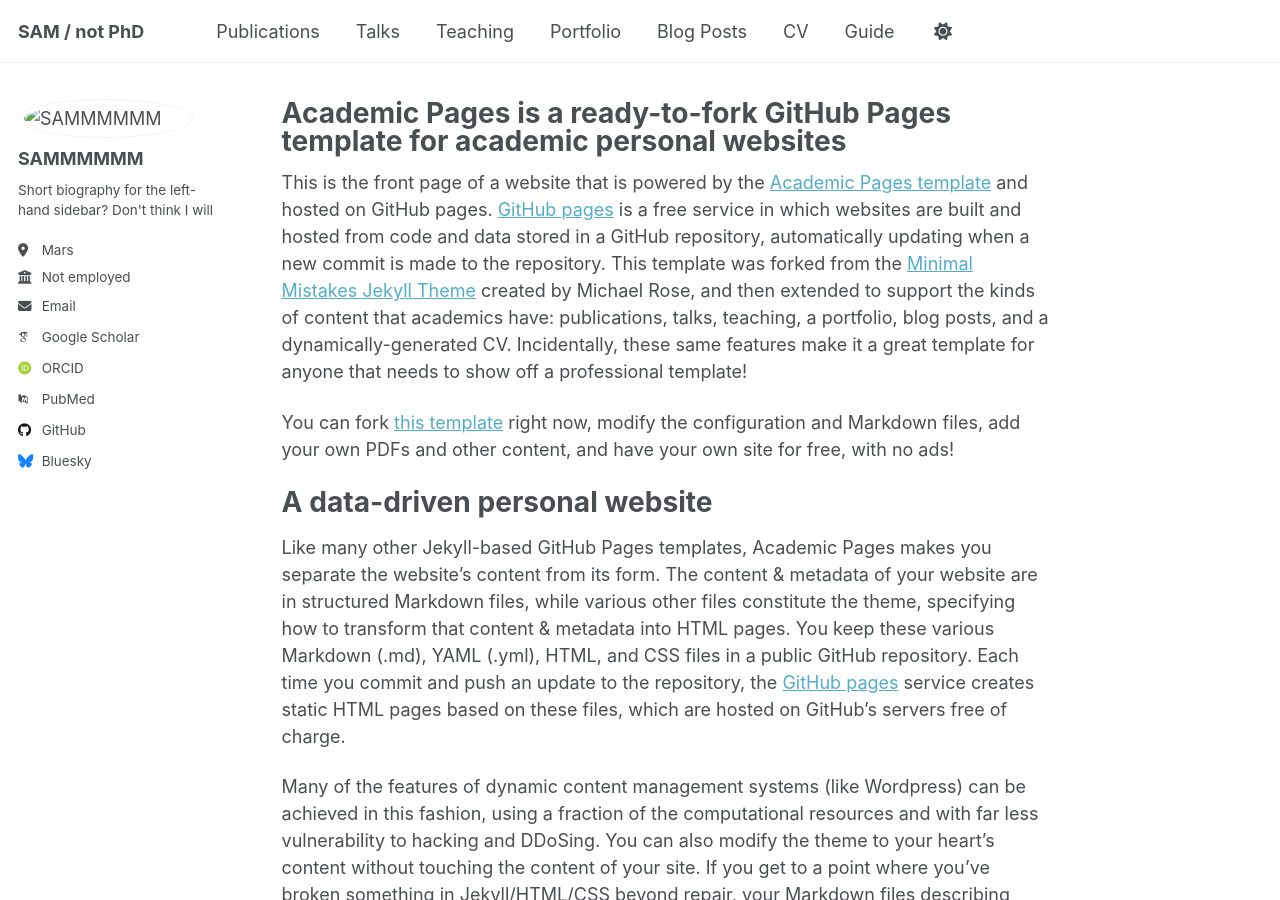
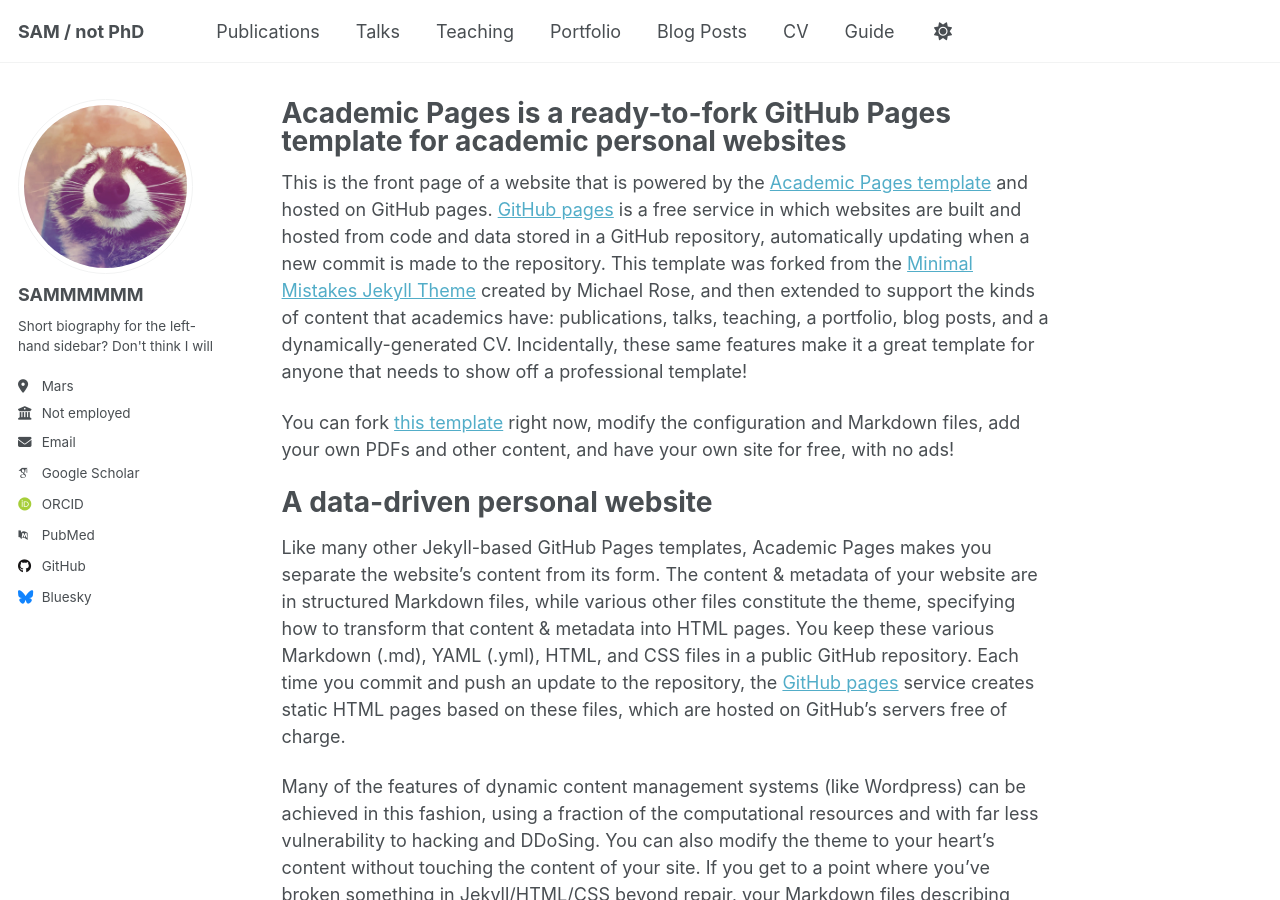
Before and after one commit to stello2004/CIERA_REU, a Jekyll site: the page built from _pages/about.md, in a window 1280 px wide and 900 px high. Built offline with Jekyll 4.4.1, drawn with Linux system fonts in a browser that asks for light colours; some web fonts are replaced; a script that is not in the unit is left out.

Commit message:
Update _config.yml

```diff
--- a/_config.yml
+++ b/_config.yml
@@ -22,7 +22,7 @@ repository               : "stello2004.github.io"
 #               Additional customization can be done by editing /_includes/author-profile.html
 author:
   # Biographic information
-  avatar           : "images/realpfp.png"
+  avatar           : "realpfp.png"
   name             : "SAMMMMMM"
   pronouns         : # example: "she/her"
   bio              : "Short biography for the left-hand sidebar? Don't think I will"
```
